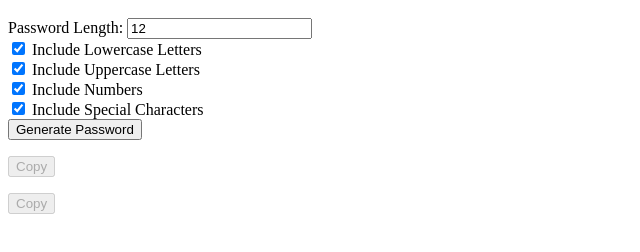
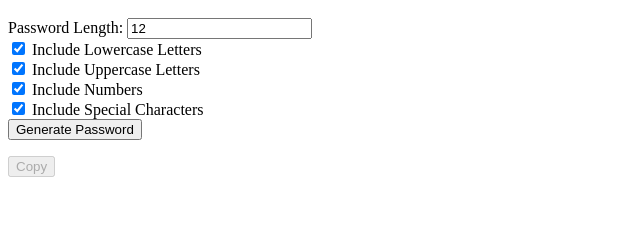
Before and after one commit to BoardwalkLord/password-generator, a plain HTML site: page index.html in a window 1280 px wide. Shown: the part 48-300 px from the top of the page, without its empty margins (0-640 px from the left). Drawn offline with Linux system fonts and the light colour scheme.

Commit message:
Update index.html

```diff
--- a/index.html
+++ b/index.html
@@ -94,6 +94,5 @@
         document.getElementById('passwordDisplay').innerText = password;
       });
     </script>
-    <p id="passwordDisplay"></p><button id="copyButton" disabled>Copy</button>
   </body>
 </html>
```
